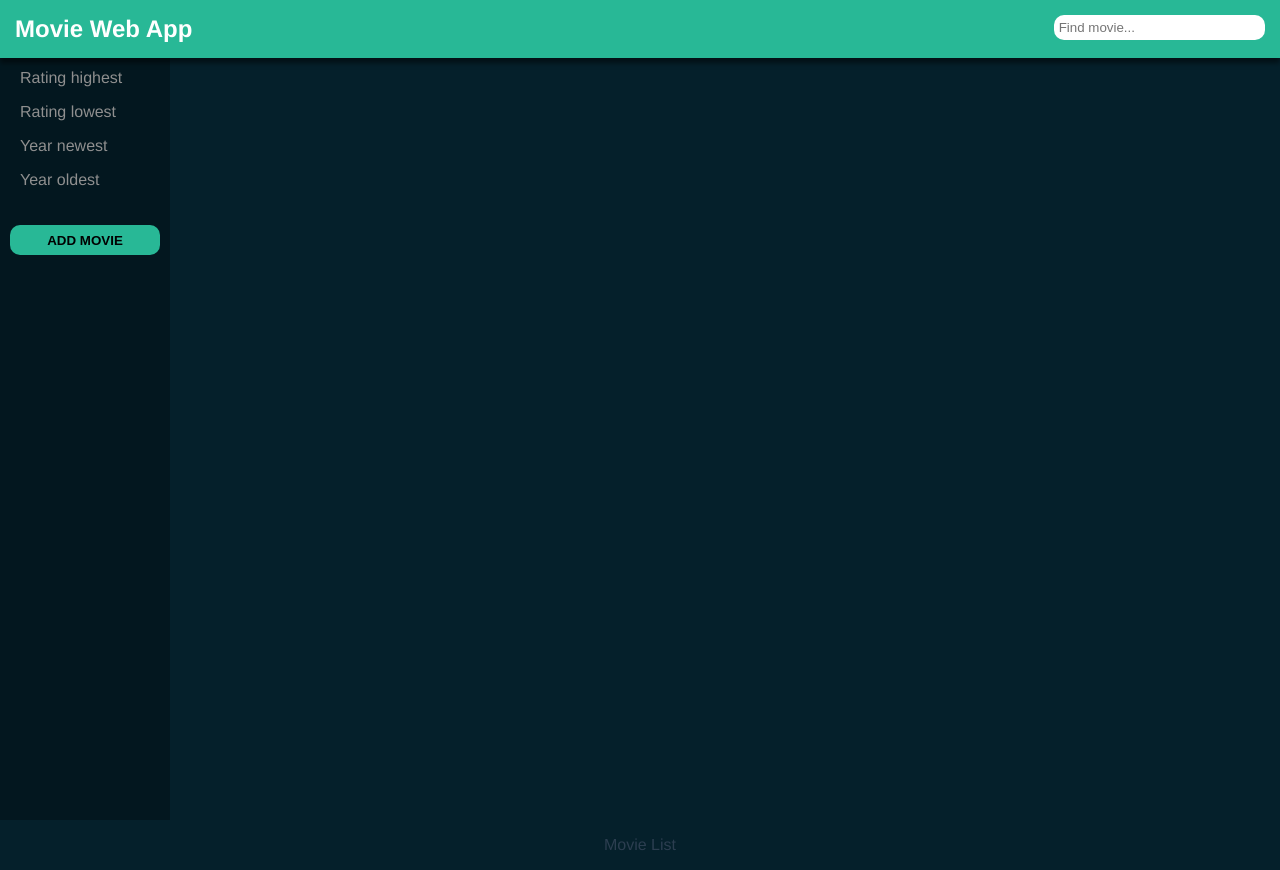
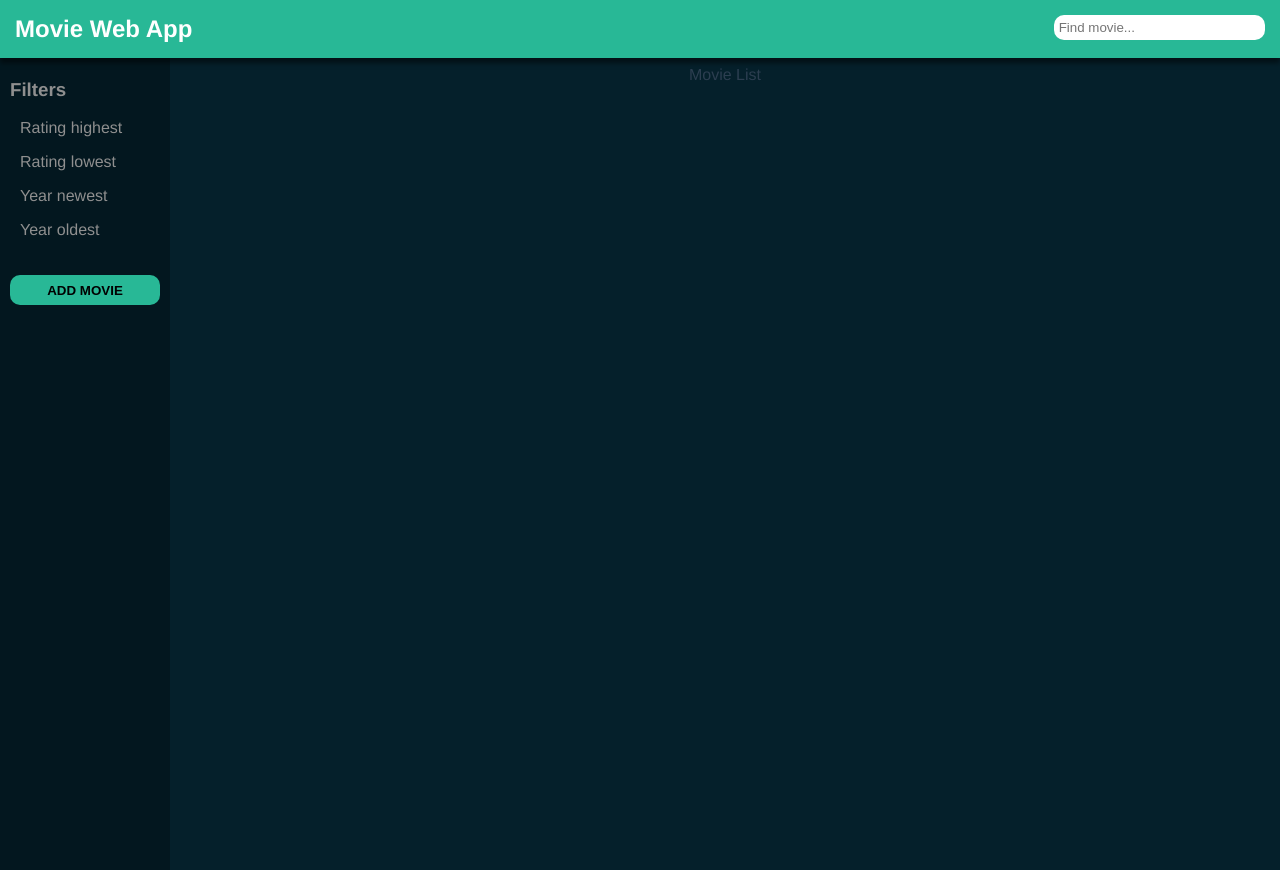
Before and after one commit to abdul23lm/movie-web-app-using-vue, a Vue app: page / in a window 1280 px wide. Built offline with nearby package versions, Linux system fonts and the light colour scheme.

Commit message:
Fix style on Home.vue

```diff
--- a/src/views/Home.vue
+++ b/src/views/Home.vue
@@ -23,3 +23,15 @@ export default {
   }
 }
 </script>
+
+<style lang="scss" scoped>
+	.home {
+		display: flex;
+		flex-direction: column;
+
+		#main-section {
+			display: flex;
+			margin-top: 50px;
+		}
+	}
+</style>
```
